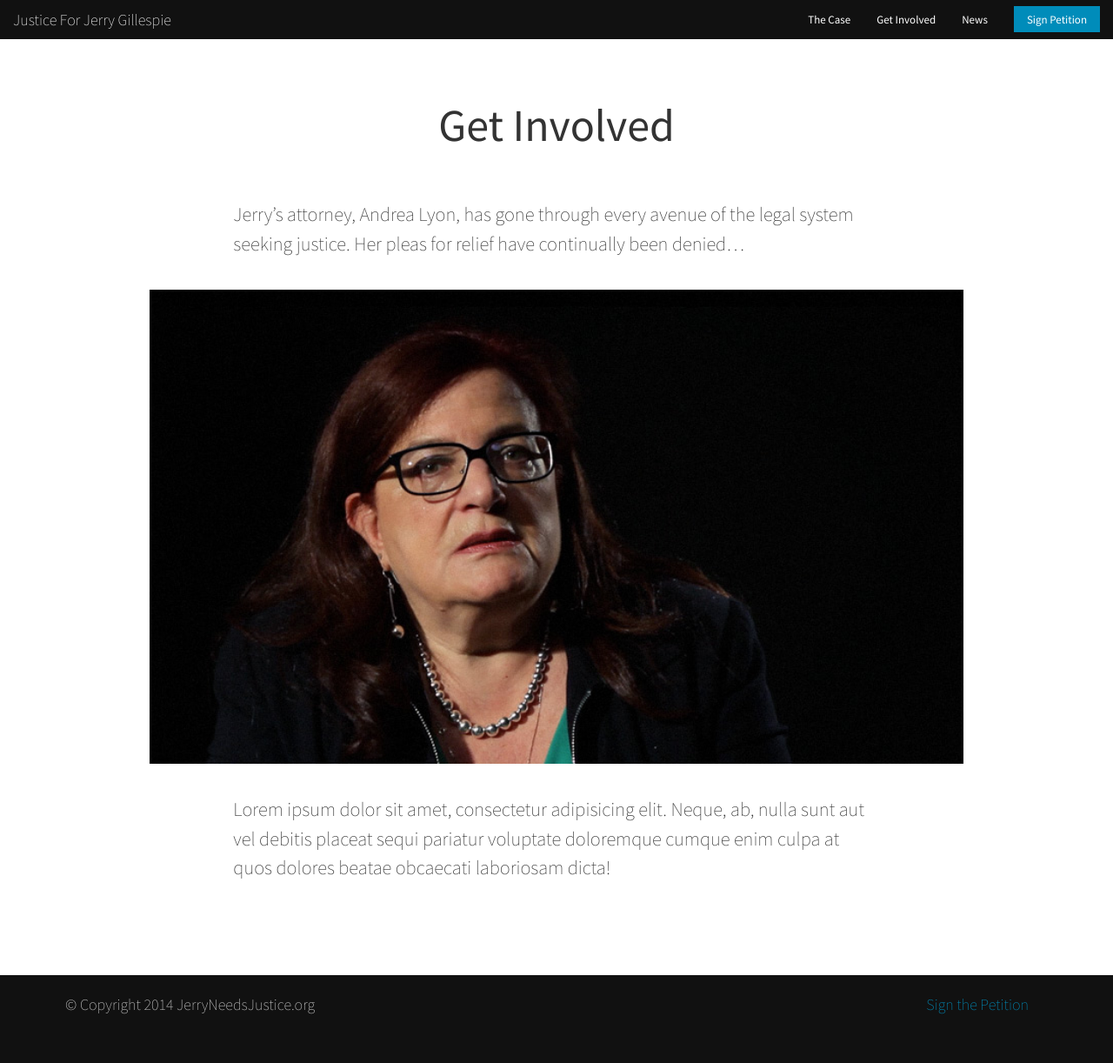
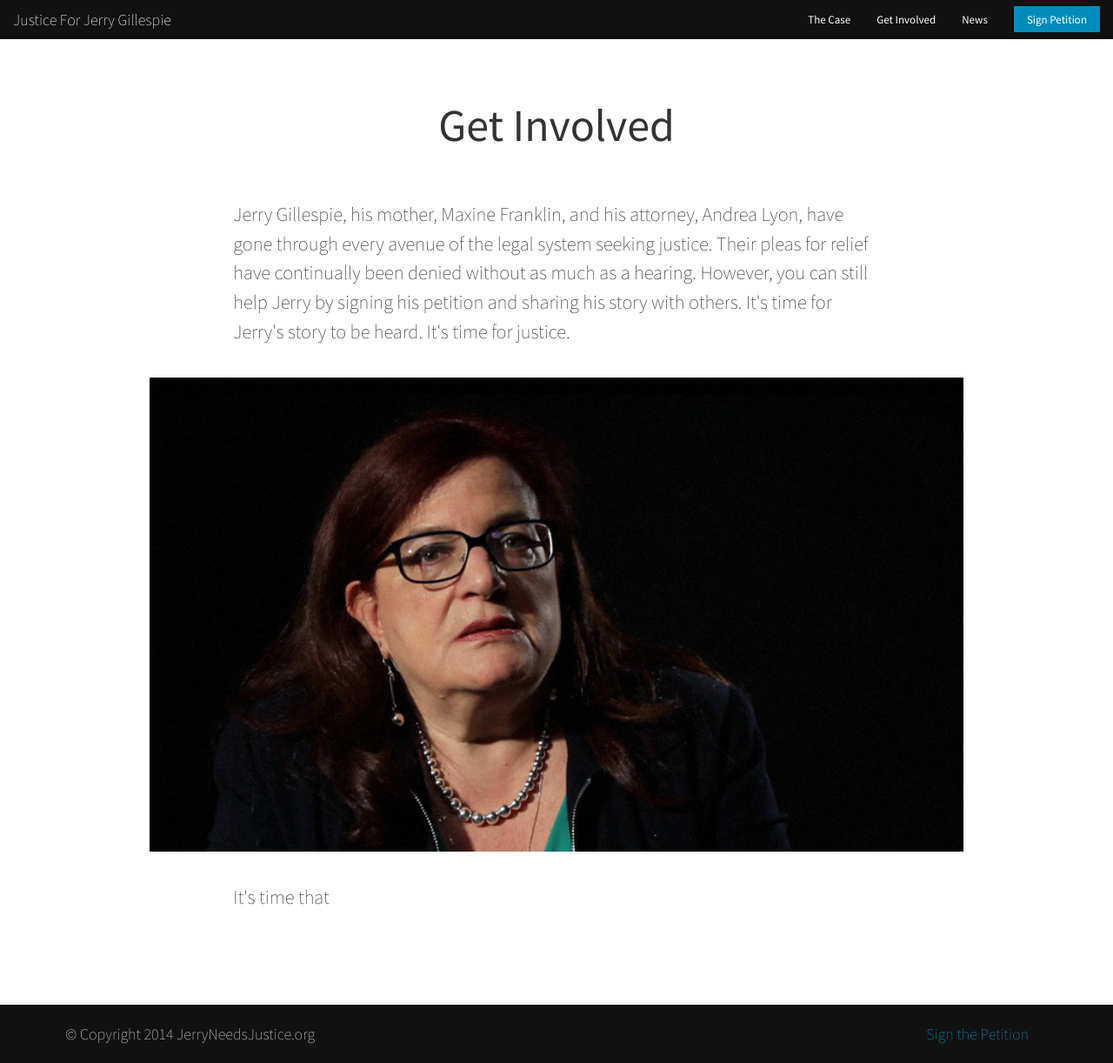
Before and after one commit to eddywashere/jnj, a Jekyll site: the page built from get-involved.html, in a window 1280 px wide and 1222 px high. Shown: the whole window at 87% size. Built offline with Jekyll 4.4.1, drawn with Linux system fonts in a browser that asks for light colours; nearby versions of some CDN libraries.

Commit message:
Update get-involved.html

```diff
--- a/get-involved.html
+++ b/get-involved.html
@@ -7,9 +7,9 @@ title: First Page
   <div class="row">
     <div class="small-12 medium-9 small-centered large-8 columns">
     <h1 class="text-center featured-text small-margin-bottom">Get Involved</h1>
-    <p>Jerry’s attorney, Andrea Lyon, has gone through every avenue of the legal system seeking justice. Her pleas for relief have continually been denied…</p>
+    <p>Jerry Gillespie, his mother, Maxine Franklin, and his attorney, Andrea Lyon, have gone through every avenue of the legal system seeking justice. Their pleas for relief have continually been denied without as much as a hearing. However, you can still help Jerry by signing his petition and sharing his story with others. It's time for Jerry's story to be heard. It's time for justice.</p>
     <p class="featured-image"><img src="./img/andrea-lyon.jpg" alt=""></p>
-    <p>Lorem ipsum dolor sit amet, consectetur adipisicing elit. Neque, ab, nulla sunt aut vel debitis placeat sequi pariatur voluptate doloremque cumque enim culpa at quos dolores beatae obcaecati laboriosam dicta!</p>
+    <p>It's time that </p>
     </div>
   </div>
 </div>
```
